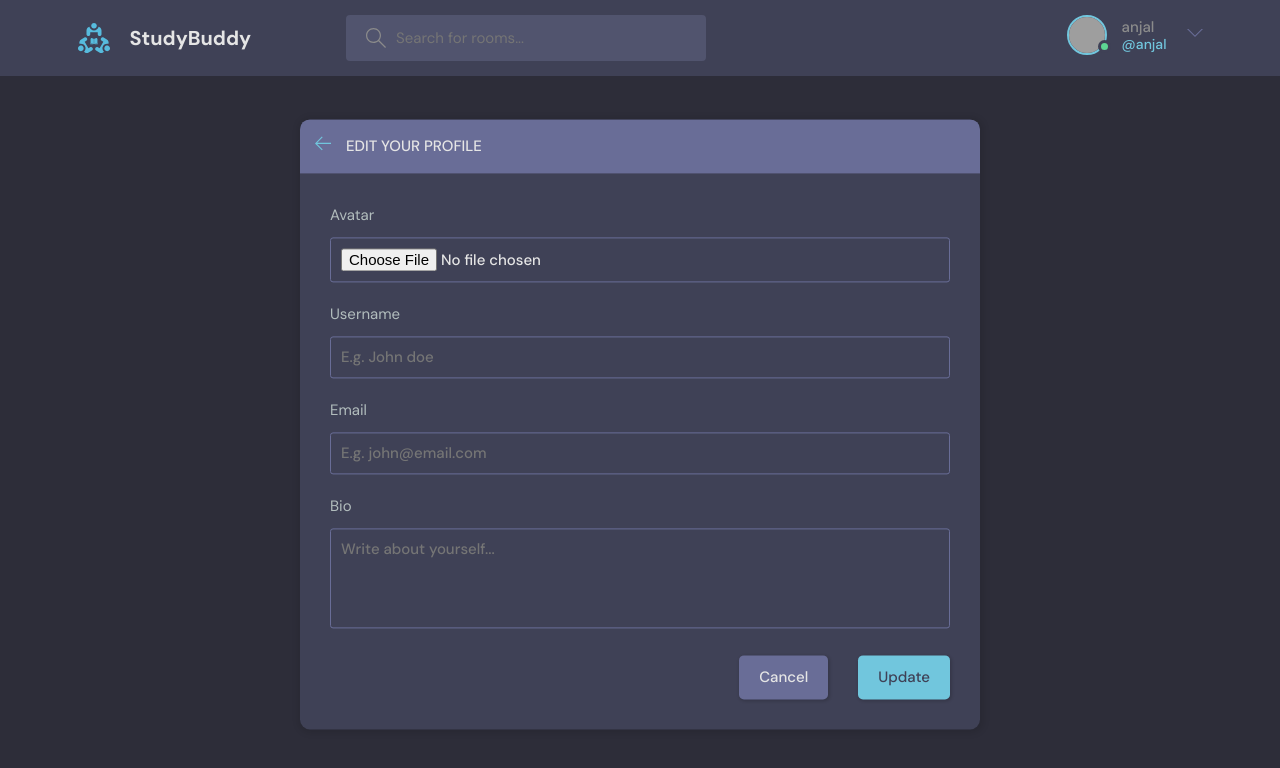
After one commit to anjalbhattarai79/StudyBud-django, a Django app: page /update-user/ in a window 1280 px wide. The commit adds this page. Shown: the top 768 px of the page. Run offline with Django 5.2, Linux system fonts and the light colour scheme; a user stored in the database is signed in; grey boxes are pictures that could not be loaded.

Commit message:
Initiate GUI for editing user-profile

```diff
--- /dev/null
+++ b/base/templates/base/update-user.html
@@ -0,0 +1,51 @@
+{% extends 'main.html' %}
+{% block content %}
+    <main class="update-account layout">
+        <div class="container">
+            <div class="layout__box">
+                <div class="layout__boxHeader">
+                    <div class="layout__boxTitle">
+                        <a href="profile.html">
+                            <svg version="1.1" xmlns="http://www.w3.org/2000/svg" width="32" height="32"
+                                viewBox="0 0 32 32">
+                                <title>arrow-left</title>
+                                <path
+                                    d="M13.723 2.286l-13.723 13.714 13.719 13.714 1.616-1.611-10.96-10.96h27.625v-2.286h-27.625l10.965-10.965-1.616-1.607z">
+                                </path>
+                            </svg>
+                        </a>
+                        <h3>Edit your profile</h3>
+                    </div>
+                </div>
+                <div class="layout__body">
+                    <form class="form" action="#">
+                        <div class="form__group">
+                            <label for="profile_pic">Avatar</label>
+                            <input id="profile_pic" name="profile_pic" type="file" />
+                        </div>
+
+              <div class="form__group">
+                <label for="username">Username</label>
+                <input id="username" name="username" type="text" placeholder="E.g. John doe" />
+              </div>
+
+              <div class="form__group">
+                <label for="email">Email</label>
+                <input id="email" name="email" type="text" placeholder="E.g. john@email.com" />
+              </div>
+
+                        <div class="form__group">
+                            <label for="user_bio">Bio</label>
+                            <textarea name="user_bio" id="user_bio" placeholder="Write about yourself..."></textarea>
+                        </div>
+                        <div class="form__action">
+                            <a class="btn btn--dark" href="index.html">Cancel</a>
+                            <button class="btn btn--main" type="submit">Update</button>
+                        </div>
+                    </form>
+                </div>
+            </div>
+        </div>
+      </div>
+    </main>
+ {% endblock content %}
--- a/base/urls.py
+++ b/base/urls.py
@@ -17,4 +17,6 @@ urlpatterns = [
     path('delete-room/<str:pk>/', views.delete_room, name='delete-room'),
     path('delete-message/<str:pk>/', views.deleteMessage, name='delete-message'),
 
+    path('update-user/', views.updateUser, name='update-user'),
+
 ]
--- a/base/views.py
+++ b/base/views.py
@@ -180,3 +180,7 @@ def deleteMessage(request, pk):
         message.delete()
         return redirect('home')
     return render(request, 'base/delete.html', {'obj' : message})
+
+@login_required(login_url='login')
+def updateUser(request):
+    return render(request, 'base/update-user.html')
--- a/templates/navbar.html
+++ b/templates/navbar.html
@@ -63,7 +63,7 @@
 
 
           <div class="dropdown-menu">
-            <a href="settings.html" class="dropdown-link"
+            <a href="{% url 'update-user' %}" class="dropdown-link"
               ><svg
                 version="1.1"
                 xmlns="http://www.w3.org/2000/svg"
```
Also changed, not shown: db.sqlite3.
